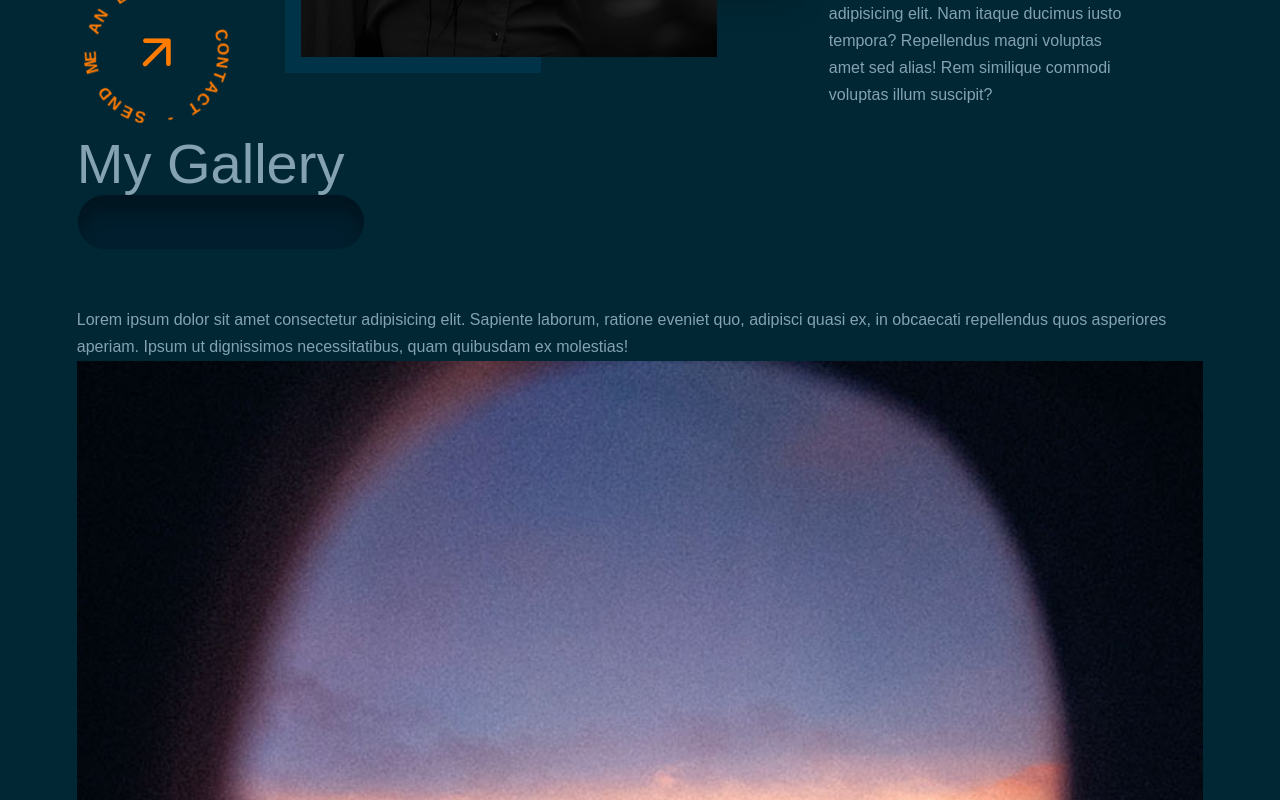
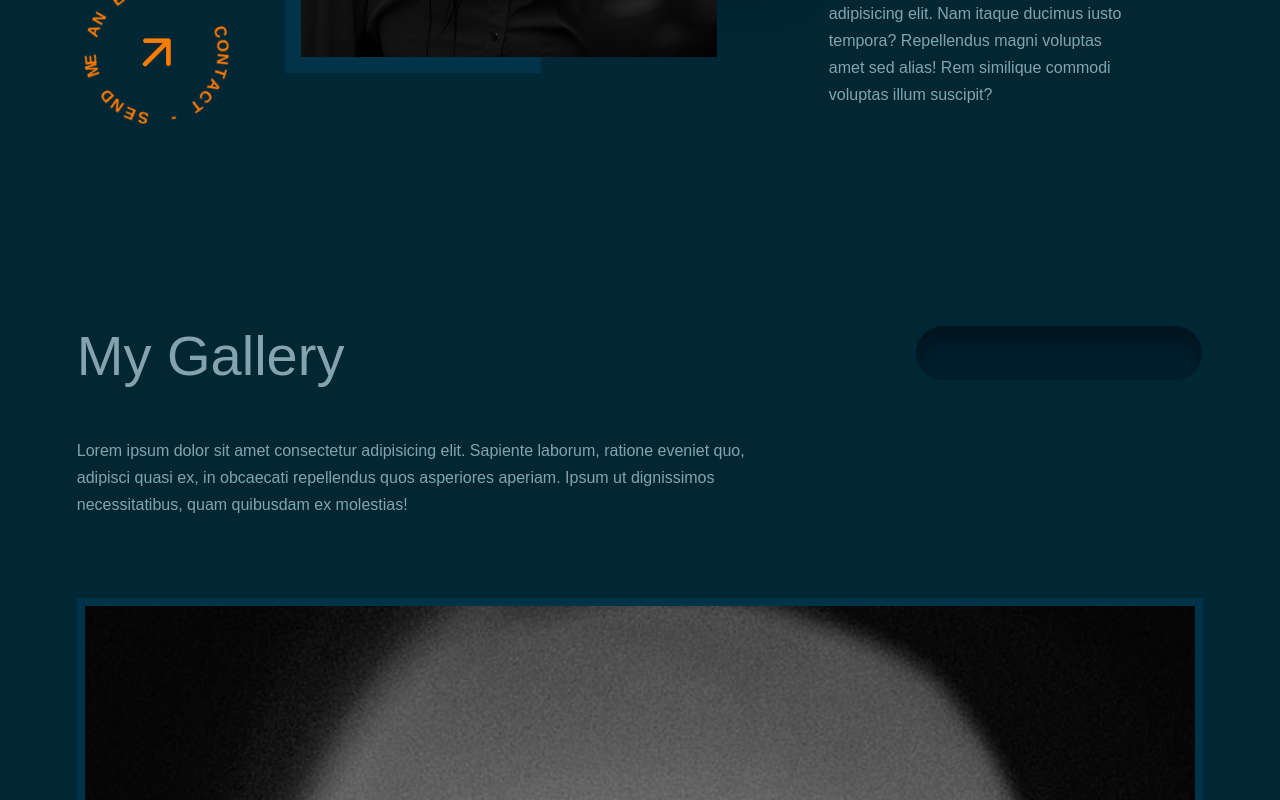
Before and after one commit to Vysint/Day8-Photography-Portfolio-Website, a plain HTML site: page index.html in a window 1280 px wide. Shown: the part 1520-2320 px from the top of the page. Drawn offline with nearby package versions, Linux system fonts and the light colour scheme.

Commit message:
Added CSS styling for gallery section

```diff
--- a/CSS/styles.css
+++ b/CSS/styles.css
@@ -349,3 +349,40 @@ header {
 .about__right p{
     margin:0 4rem 1.5rem 0;
 }
+/* ====GALLERY SECTION===== */
+
+#gallery{
+    margin-top:12rem;
+}
+.gallery__head{
+    display: flex;
+    justify-content: space-between;
+}
+.gallery__container p{
+    width:45rem;
+}
+.swiper-wrapper{
+    margin-top:5rem;
+    height: 37rem;
+    padding-bottom: 5rem;
+}
+.swiper-slide{
+    border: 0.5rem solid var(--color-bg-4);
+    height:fit-content;
+    max-height: 36rem;
+    overflow: hidden;
+    transition: var(--transition);
+}
+.swiper-slide:hover{
+    box-shadow: 0 3rem 3rem rgba(0,0,0,0.4);
+}
+.swiper-slide img{
+    filter: saturate(0);
+    transition: var(--transition);
+}
+.swiper-slide:hover img{
+    filter: saturate(1);
+}
+.swiper-pagination-bullet{
+    background: var(--color-primary);
+}
```
